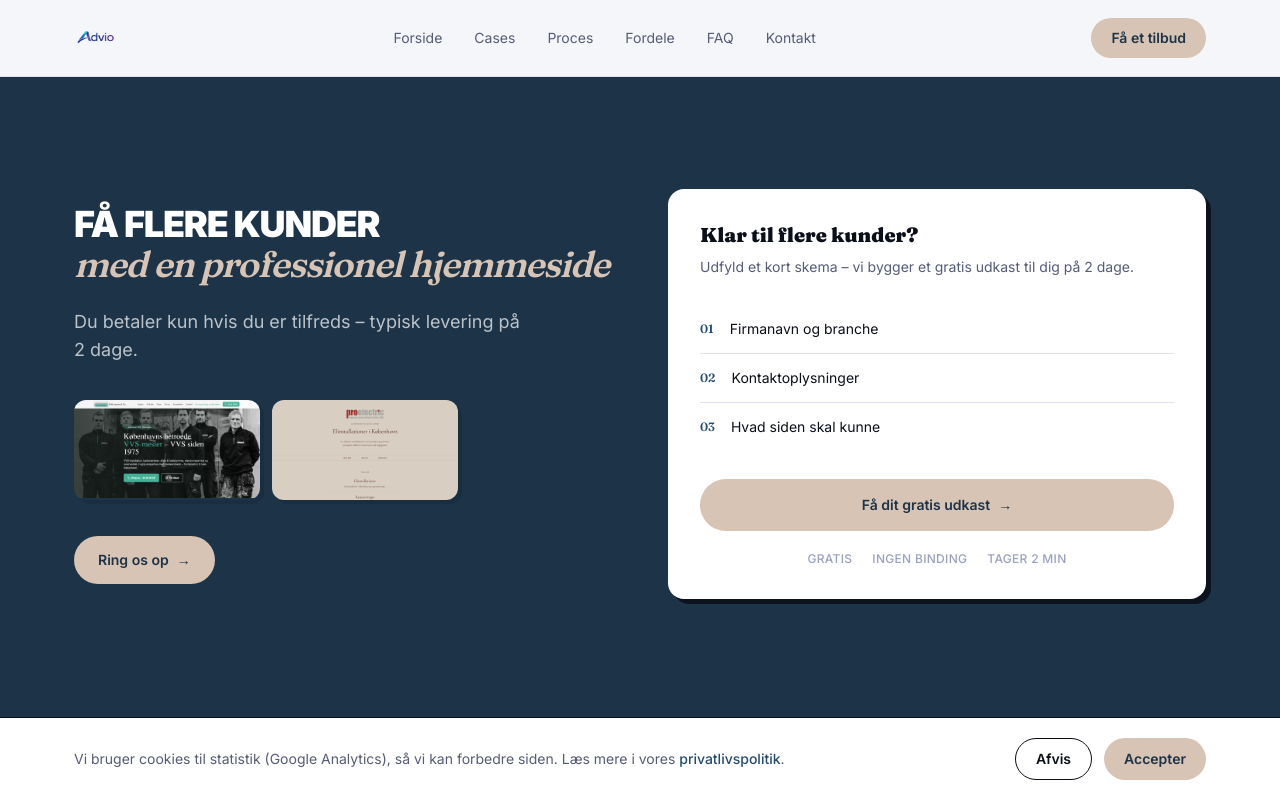
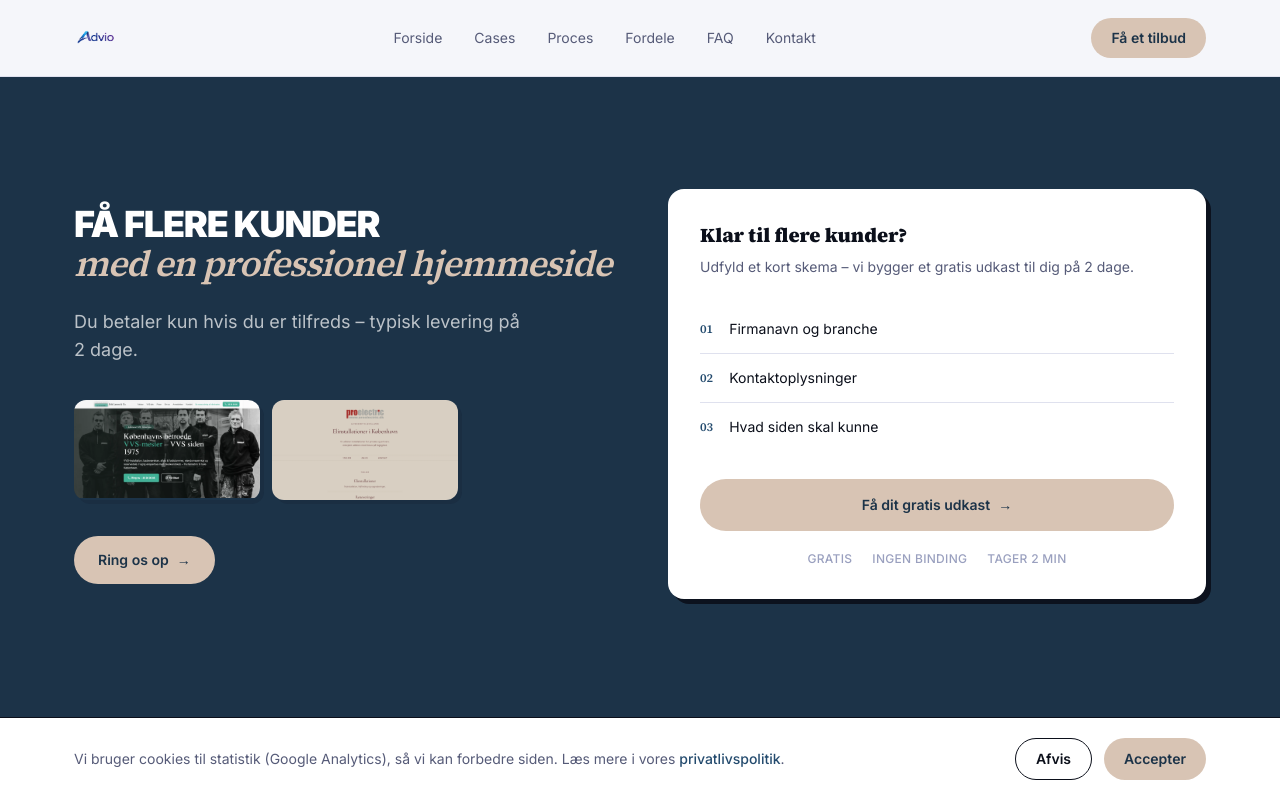
Before and after one commit to adviodk/advio-claude-side, a Next.js app: page / in a window 1280 px wide. Shown: the top 798 px of the page. Built offline with nearby package versions, Linux system fonts and the light colour scheme.

Commit message:
Swap display serif from Fraunces to Source Serif 4
Sandvall uses a refined, understated serif (benton-modern-display) for
its rare serif accents rather than a playful/quirky one. Source Serif 4
is the closest free equivalent in character, replacing Fraunces across
the site's font-display token.

```diff
--- a/app/layout.tsx
+++ b/app/layout.tsx
@@ -1,15 +1,15 @@
 import type { Metadata } from "next";
-import { Inter, Fraunces } from "next/font/google";
+import { Inter, Source_Serif_4 } from "next/font/google";
 import "./globals.css";
 import CookieConsent from "@/components/CookieConsent";
 import GoogleAnalytics from "@/components/GoogleAnalytics";
 
 const inter = Inter({ subsets: ["latin"], variable: "--font-inter" });
-const fraunces = Fraunces({
+const sourceSerif = Source_Serif_4({
   subsets: ["latin"],
   weight: ["600", "700", "900"],
   style: ["normal", "italic"],
-  variable: "--font-fraunces",
+  variable: "--font-display",
 });
 
 export const metadata: Metadata = {
@@ -26,7 +26,7 @@ export default function RootLayout({
   return (
     <html lang="da">
       <body
-        className={`${inter.variable} ${fraunces.variable} font-sans antialiased`}
+        className={`${inter.variable} ${sourceSerif.variable} font-sans antialiased`}
       >
         {children}
         <CookieConsent />
--- a/tailwind.config.ts
+++ b/tailwind.config.ts
@@ -6,7 +6,7 @@ const config: Config = {
     extend: {
       fontFamily: {
         sans: ["var(--font-inter)", "ui-sans-serif", "system-ui", "sans-serif"],
-        display: ["var(--font-fraunces)", "Georgia", "serif"],
+        display: ["var(--font-display)", "Georgia", "serif"],
       },
       colors: {
         ink: "#0b0f1a",
```
